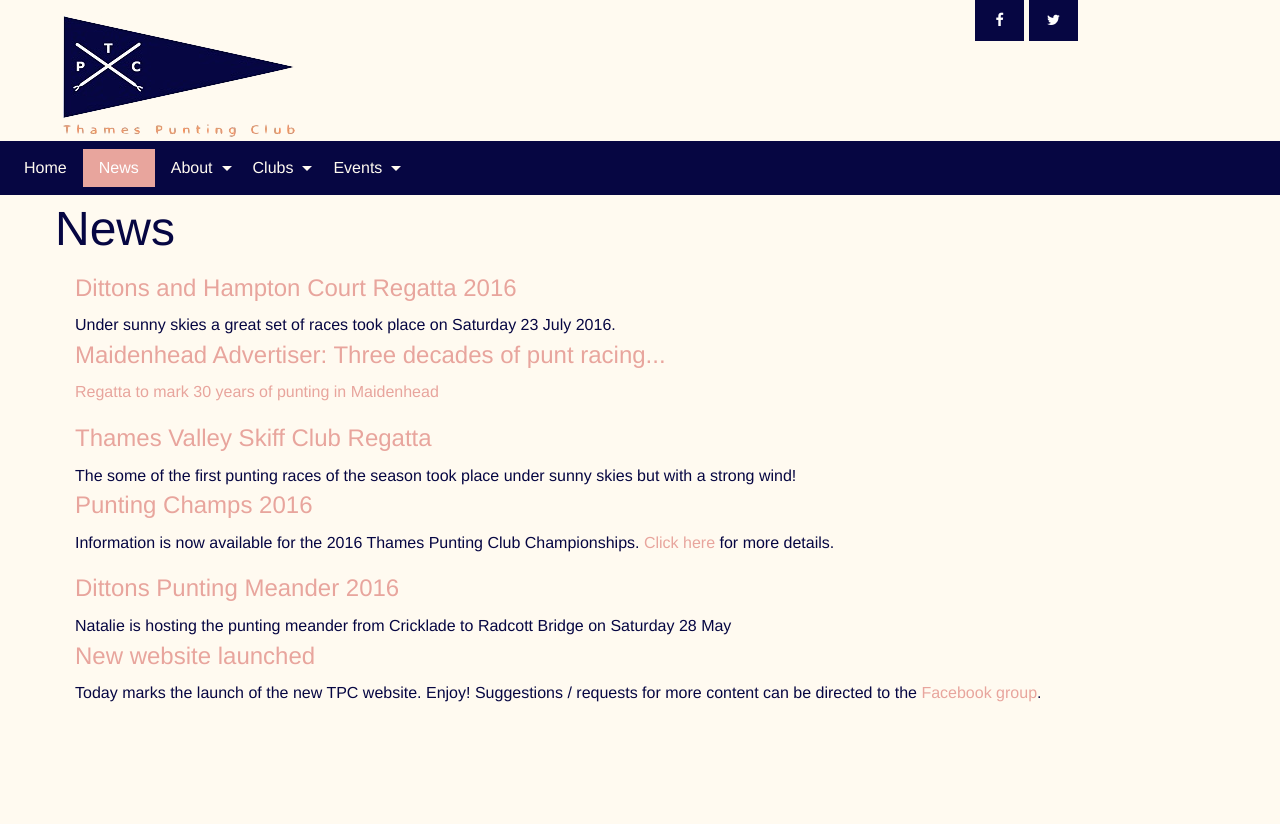
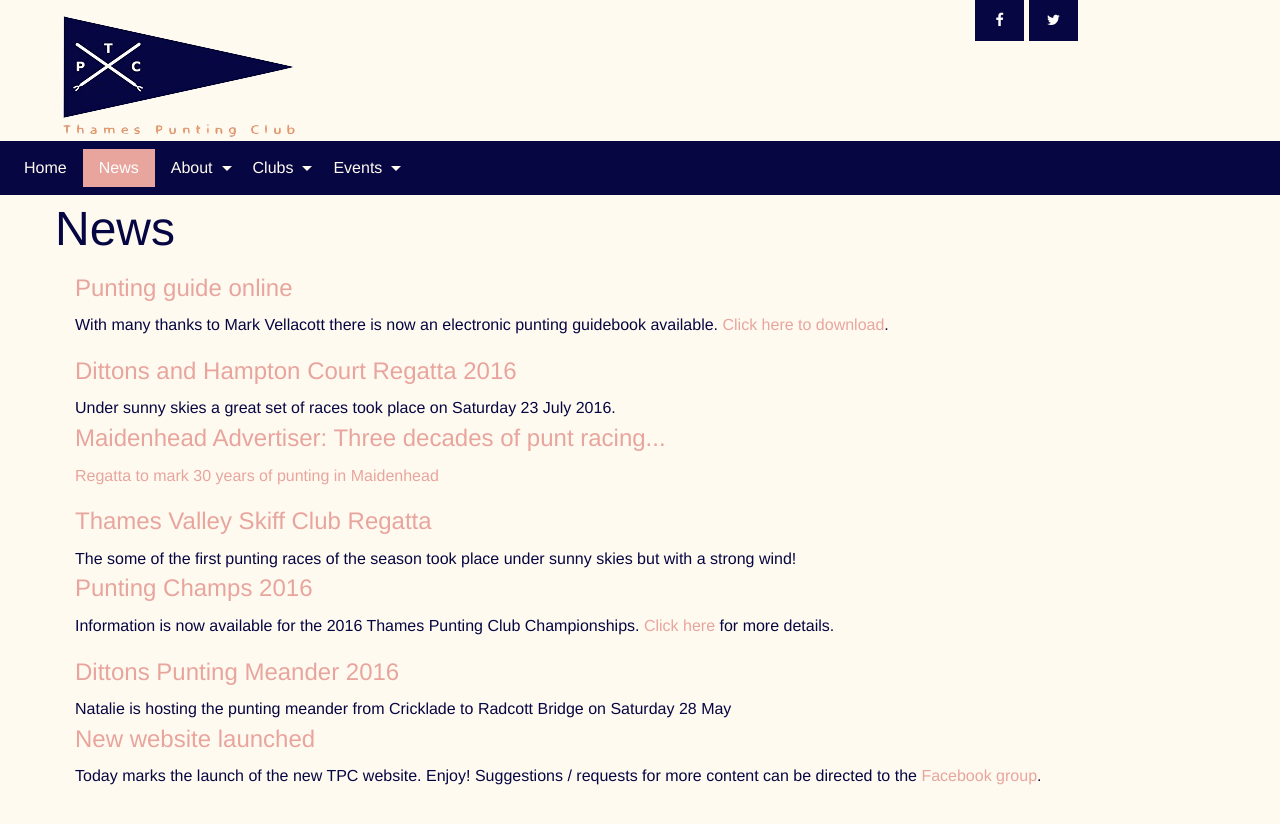
Before and after one commit to mrpsharp/thames-punting-club, a Jekyll site: the page built from news.md, in a window 1280 px wide. Shown: the top 824 px of the page. Built offline with Jekyll 4.4.1, drawn with Linux system fonts in a browser that asks for light colours; nearby versions of some CDN libraries.

Commit message:
Added valley results and punting guide

```diff
--- a/_data/menu.yml
+++ b/_data/menu.yml
@@ -9,6 +9,8 @@
   submenu:
     - title: "Punt Racing Rules"
       url: "/img/tpc-rule-book-2001.pdf"
+    - title: "TPC Punting Guide"
+      url: "/img/tpc-punting-guide.pdf"
 
 - title: "Clubs"
   url: "/clubs"
--- /dev/null
+++ b/_posts/2016-08-01-punting-guide.md
@@ -0,0 +1,5 @@
+---
+layout: post
+title:  "Punting guide online"
+---
+With many thanks to Mark Vellacott there is now an electronic punting guidebook available. [Click here to download](img/tpc-punting-guide.pdf).
```
Also changed, not shown: _data/2016-valley.yml (added, +29 -0 lines), _posts/2016-07-16-tvsc-regatta.html (+8 -0 lines), 1 other file.
